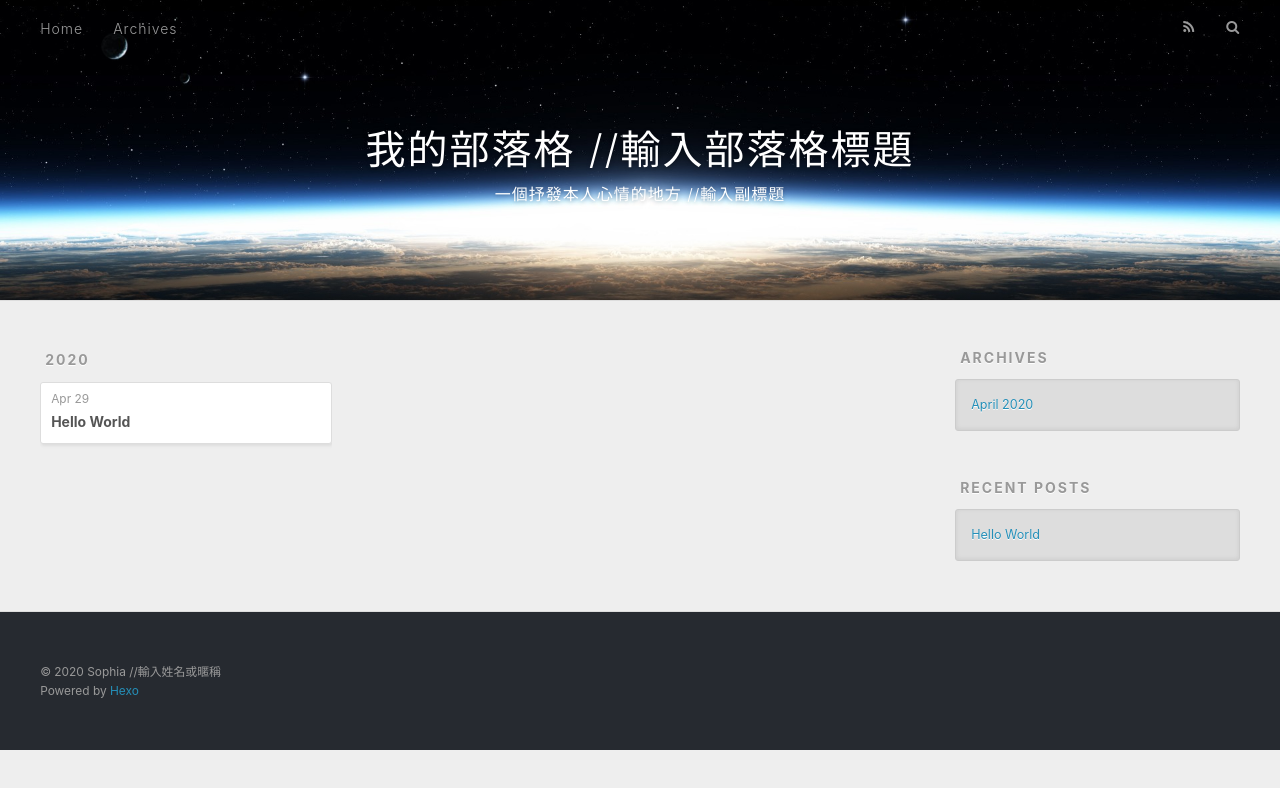
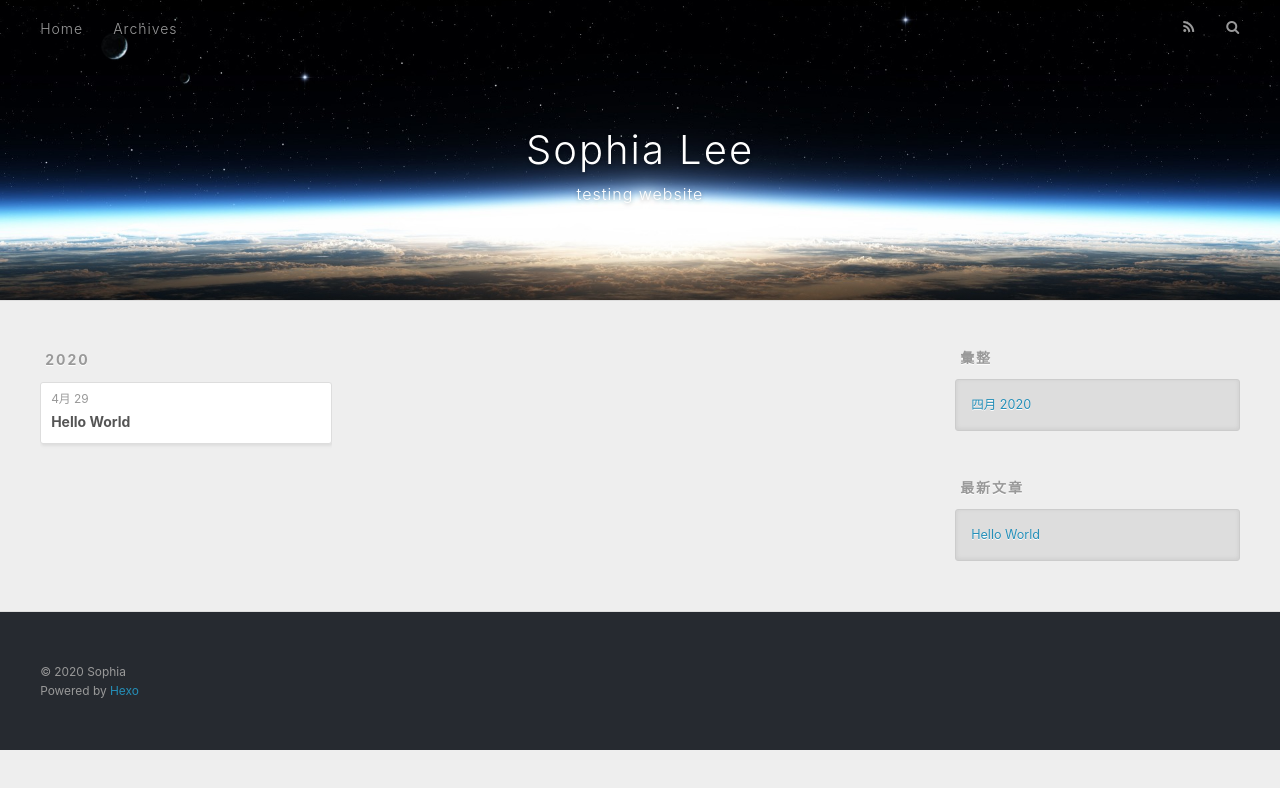
Before and after one commit to sophialala/sophialala.github.io, a plain HTML site: page archives/2020/04/index.html in a window 1280 px wide. Drawn offline with nearby package versions, Linux system fonts and the light colour scheme.

Commit message:
Site updated: 2020-04-29 14:38:46

```diff
--- a/archives/2020/04/index.html
+++ b/archives/2020/04/index.html
@@ -5,19 +5,19 @@
 
 
 
-  <title>Archives: 2020/4 | 我的部落格  //輸入部落格標題</title>
+  <title>彙整: 2020/4 | Sophia Lee</title>
   <meta name="viewport" content="width=device-width, initial-scale=1, maximum-scale=1">
-  <meta name="description" content="&#x2F;&#x2F;輸入網站描述">
+  <meta name="description" content="AIQUA test">
 <meta property="og:type" content="website">
-<meta property="og:title" content="我的部落格  &#x2F;&#x2F;輸入部落格標題">
+<meta property="og:title" content="Sophia Lee">
 <meta property="og:url" content="https://sophialala.github.io/archives/2020/04/index.html">
-<meta property="og:site_name" content="我的部落格  &#x2F;&#x2F;輸入部落格標題">
-<meta property="og:description" content="&#x2F;&#x2F;輸入網站描述">
-<meta property="article:author" content="Sophia  &#x2F;&#x2F;輸入姓名或暱稱">
-<meta property="article:tag" content="&#x2F;&#x2F;輸入網站關鍵字(以逗號隔開)，方便 SEO">
+<meta property="og:site_name" content="Sophia Lee">
+<meta property="og:description" content="AIQUA test">
+<meta property="og:locale" content="zh_TW">
+<meta property="article:author" content="Sophia">
 <meta name="twitter:card" content="summary">
 
-    <link rel="alternate" href="/atom.xml" title="我的部落格  //輸入部落格標題" type="application/atom+xml">
+    <link rel="alternate" href="/atom.xml" title="Sophia Lee" type="application/atom+xml">
 
 
     <link rel="icon" href="/favicon.png">
@@ -38,11 +38,11 @@
   <div id="header-outer" class="outer">
     <div id="header-title" class="inner">
       <h1 id="logo-wrap">
-        <a href="/" id="logo">我的部落格  //輸入部落格標題</a>
+        <a href="/" id="logo">Sophia Lee</a>
       </h1>
 
         <h2 id="subtitle-wrap">
-          <a href="/" id="subtitle">一個抒發本人心情的地方  //輸入副標題</a>
+          <a href="/" id="subtitle">testing website</a>
         </h2>
 
     </div>
@@ -59,7 +59,7 @@
 
           <a id="nav-rss-link" class="nav-icon" href="/atom.xml" title="RSS Feed"></a>
 
-        <a id="nav-search-btn" class="nav-icon" title="Search"></a>
+        <a id="nav-search-btn" class="nav-icon" title="搜尋"></a>
       </nav>
       <div id="search-form-wrap">
         <form action="//google.com/search" method="get" accept-charset="UTF-8" class="search-form"><input type="search" name="q" class="search-form-input" placeholder="Search"><button type="submit" class="search-form-submit">&#xF002;</button><input type="hidden" name="sitesearch" value="https://sophialala.github.io"></form>
@@ -85,7 +85,7 @@
   <div class="archive-article-inner">
     <header class="archive-article-header">
       <a href="/2020/04/29/hello-world/" class="archive-article-date">
-  <time datetime="2020-04-29T03:59:11.317Z" itemprop="datePublished">Apr 29</time>
+  <time datetime="2020-04-29T03:59:11.317Z" itemprop="datePublished">4月 29</time>
 </a>
 
 
@@ -117,9 +117,9 @@
 
 
   <div class="widget-wrap">
-    <h3 class="widget-title">Archives</h3>
+    <h3 class="widget-title">彙整</h3>
     <div class="widget">
-      <ul class="archive-list"><li class="archive-list-item"><a class="archive-list-link" href="/archives/2020/04/">April 2020</a></li></ul>
+      <ul class="archive-list"><li class="archive-list-item"><a class="archive-list-link" href="/archives/2020/04/">四月 2020</a></li></ul>
     </div>
   </div>
 
@@ -127,7 +127,7 @@
 
 
   <div class="widget-wrap">
-    <h3 class="widget-title">Recent Posts</h3>
+    <h3 class="widget-title">最新文章</h3>
     <div class="widget">
       <ul>
 
@@ -147,7 +147,7 @@
 
   <div class="outer">
     <div id="footer-info" class="inner">
-      &copy; 2020 Sophia  //輸入姓名或暱稱<br>
+      &copy; 2020 Sophia<br>
       Powered by <a href="http://hexo.io/" target="_blank">Hexo</a>
     </div>
   </div>
```
Also changed, not shown: 2020/04/29/hello-world/index.html (+13 -13 lines), archives/2020/index.html (+16 -16 lines), archives/index.html (+16 -16 lines), index.html (+16 -16 lines).
